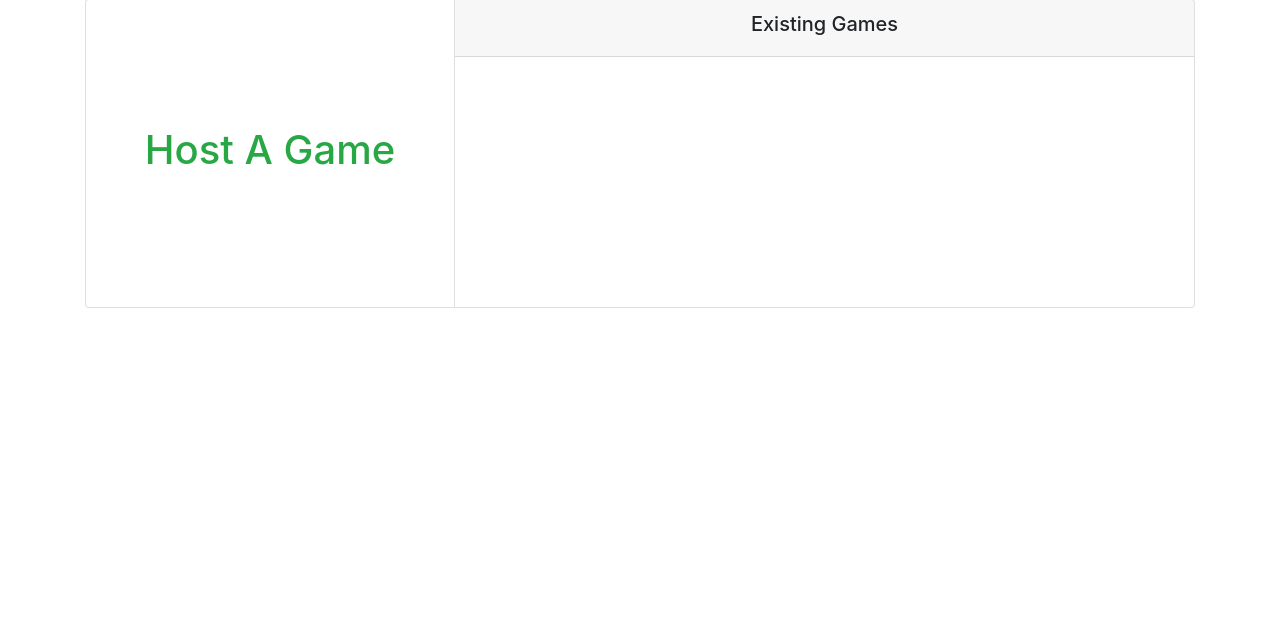
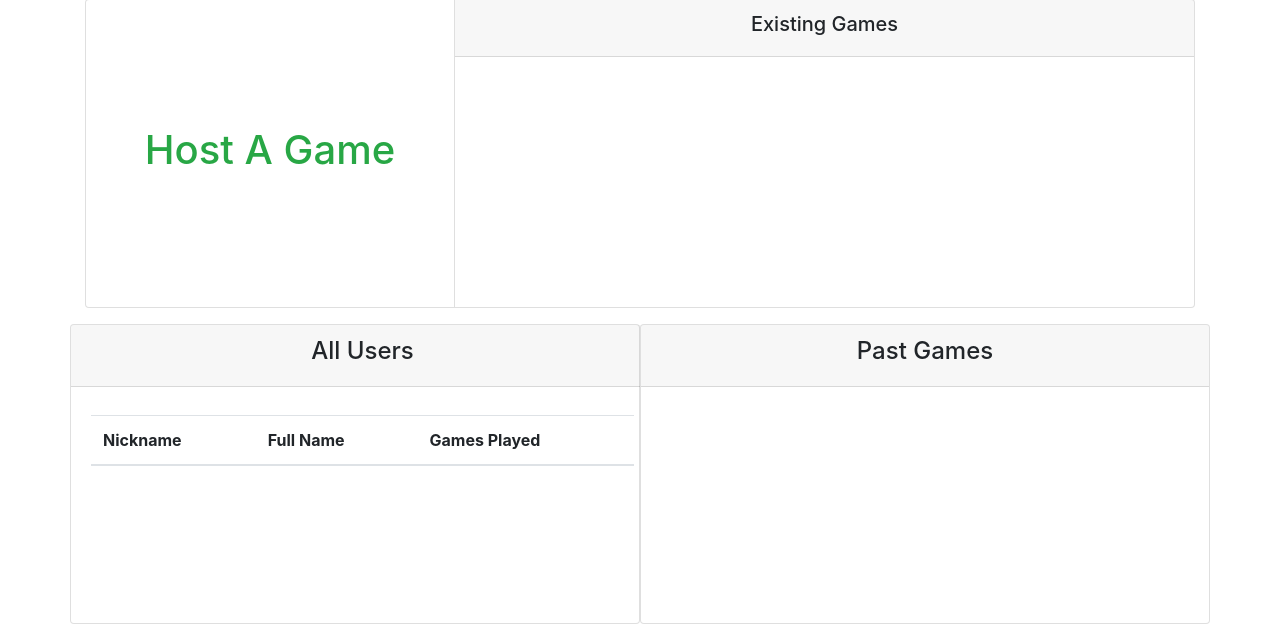
Before and after one commit to orbtl/werewolf, a Django app: template werewolf_project/werewolf_app/templates/homeIndex.html in a window 1280 px wide. Shown: the part 375-999 px from the top of the page. Before the commit the page ends 683 px from the top, so only its background shows below. Run offline with Django 3.2, Linux system fonts and the light colour scheme; the template is opened without the code that fills it, so the values that code supplies are empty; some libraries are stand-ins or nearby versions.

Commit message:
Implemented all-user list on main index

```diff
--- a/project idea/bugList.txt
+++ b/project idea/bugList.txt
@@ -1,5 +1,4 @@
 - need to make old game list (and user profile list) below main page
--show roles to call out ofr host
 -bootstrap adjust appearance on phone
 -emails are case sensitive....... that's wrong
 -Header loading a split second after the rest of the page.  Can we make it load first?
--- a/werewolf_project/werewolf_app/templates/homeIndex.html
+++ b/werewolf_project/werewolf_app/templates/homeIndex.html
@@ -133,6 +133,44 @@
                 </div>
             </div>
         </div>
+        <div class="row mt-3">
+            <div class="col-md-6 card pr-0" style="height: 300px;">
+                <div class="card-header row">
+                    <h4 class="col-md-12 text-center">All Users</h4>
+                </div>
+                <div class="card-body overflow-auto">
+                    <div class="row mt-2">
+                        <table class="table table-striped">
+                            <thead>
+                                <tr>
+                                    <th scope="col">Nickname</th>
+                                    <th scope="col">Full Name</th>
+                                    <th scope="col">Games Played</th>
+                                </tr>
+                            </thead>
+                            <tbody>
+                                {% for user in users %}
+                                    <tr>
+                                        <td><a href="/home/users/{{user.id}}">{{user.username}}</a></td>
+                                        <td>{{user.first_name}} {{user.last_name}}</td>
+                                        <td>{{user.games_joined.all|length}}</td>
+                                    </tr>
+                                {% endfor %}
+                            </tbody>
+                        </table>
+                    </div>
+                </div>
+            </div>
+            <div class="col-md-6 card pr-0 pl-0" style="height: 300px;">
+                <div class="card-header">
+                    <h4 class="col-md-12 text-center">Past Games</h4>
+                </div>
+                <div class="card-body pl-4 overflow-auto text-center">
+                    <div class="row ml-1 mt-2">
+                    </div>
+                </div>
+            </div>
+        </div>
     </div>
 </body>
 </html>
--- a/werewolf_project/werewolf_app/views.py
+++ b/werewolf_project/werewolf_app/views.py
@@ -16,11 +16,14 @@ def homeIndex(request): # Main Home Page
         return redirect('/')
     user = User.objects.get(id=request.session['userID'])
     top5 = Game.objects.top5()
+    users = User.objects.all()
+    sortedUsers = sorted(users, key=lambda sortItem: sortItem.first_name.lower())
     context = {
         'user': user,
         'games': Game.objects.all(),
         'userStats': Game.objects.calcStats(user),
         'top5': top5,
+        'users': sortedUsers,
     }
     return render(request, 'homeIndex.html', context)
 
```
